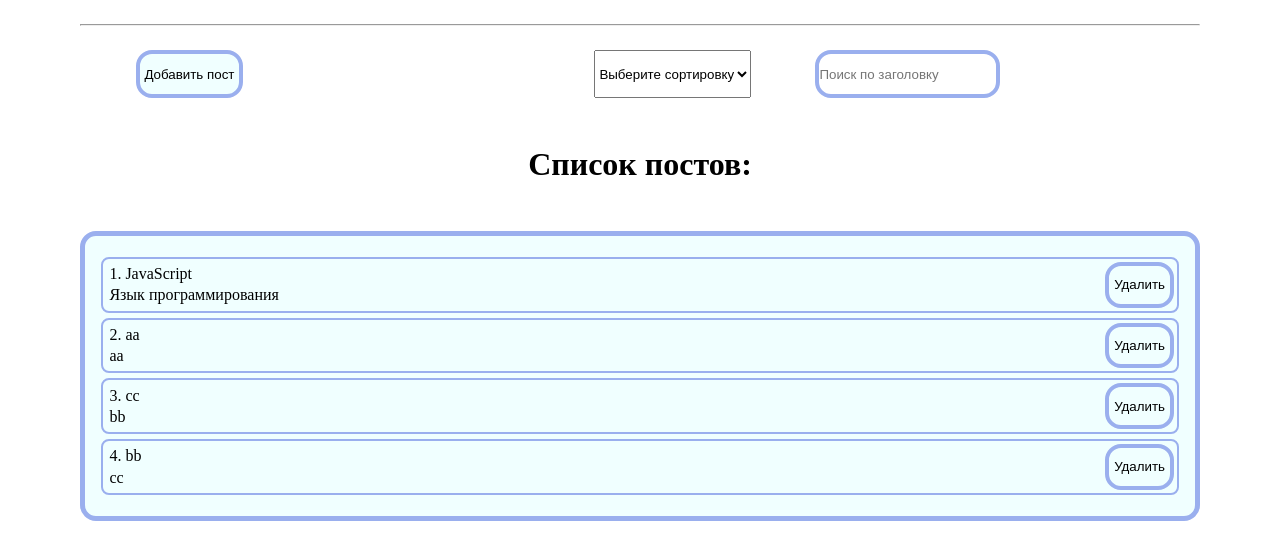
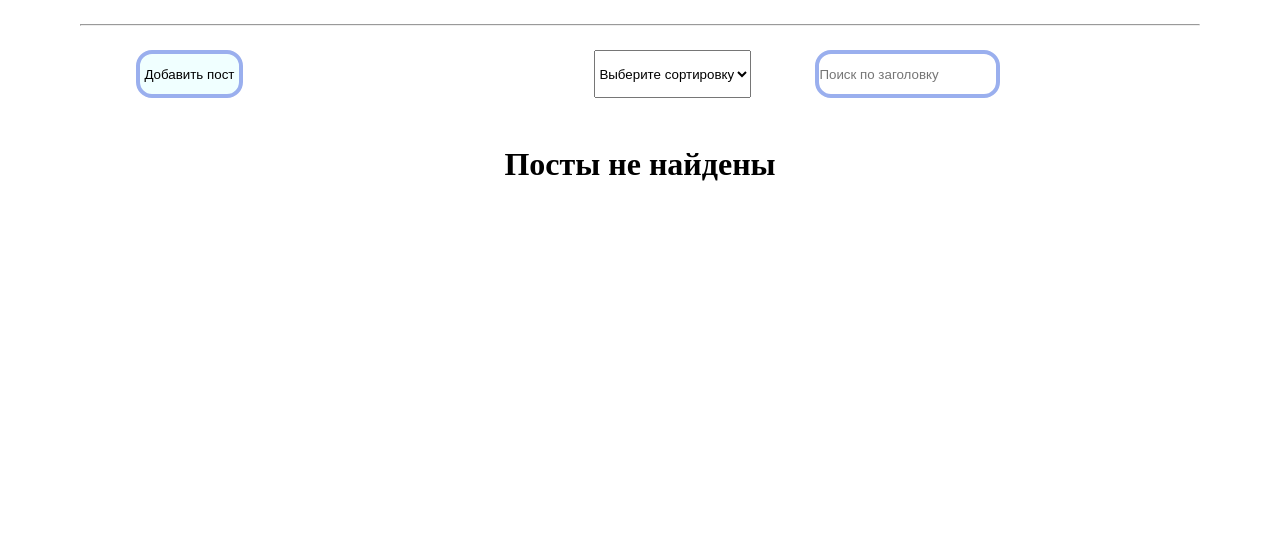
Before and after one commit to Redditask/Posts-Feed, a React (Create React App) app: page / in a window 1280 px wide. Shown: the top 560 px of the page. Built offline with nearby package versions, Linux system fonts and the light colour scheme.

Commit message:
created custom hooks

```diff
--- a/package.json
+++ b/package.json
@@ -6,6 +6,7 @@
     "@testing-library/jest-dom": "^5.16.5",
     "@testing-library/react": "^13.4.0",
     "@testing-library/user-event": "^13.5.0",
+    "axios": "^1.1.2",
     "node-sass": "^7.0.3",
     "react": "^18.2.0",
     "react-dom": "^18.2.0",
--- a/src/App.js
+++ b/src/App.js
@@ -1,32 +1,19 @@
 import styles from "./styles/App.module.scss";
 
-import {useMemo, useState} from "react";
+import {useState} from "react";
 
 import PostList from "./components/PostList";
 import PostForm from "./components/UI/PostForm";
 import PostFilter from "./components/PostFilter";
 import Modal from "./components/UI/Modal";
 import Button from "./components/UI/Button";
+import {usePosts} from "./hooks/usePost";
 
 function App() {
-    const [posts, setPosts] = useState([
-        {id: 1, title: "JavaScript", content:"Язык программирования"},
-        {id: 2, title: "aa", content:"aa "},
-        {id: 3, title: "cc", content:"bb"},
-        {id: 4, title: "bb", content:"cc"}
-    ]);
+    const [posts, setPosts] = useState([]);
     const [filter, setFilter] = useState({sort:"", search:""});
     const [modalStatus, setModalStatus] = useState(false);
-
-    const sortedPosts = useMemo(()=>{
-        if(filter.sort) return [...posts].sort((a,b)=> a[filter.sort].localeCompare(b[filter.sort]));
-
-        return posts;
-    }, [filter.sort, posts])
-
-    const sortedSearchedPosts = useMemo(()=>{
-        return sortedPosts.filter(post => post.title.toLowerCase().includes(filter.search.toLowerCase()));
-    }, [filter.search, sortedPosts])
+    const sortedSearchedPosts = usePosts(posts, filter.sort, filter.search);
 
     function createPost(newPost) {
         setPosts([...posts, newPost]);
--- /dev/null
+++ b/src/hooks/usePost.js
@@ -0,0 +1,22 @@
+import {useMemo} from "react";
+
+export const useSortedPosts = (posts, sort) => {
+
+    const sortedPosts = useMemo(()=>{
+        if(sort) return [...posts].sort((a,b)=> a[sort].localeCompare(b[sort]));
+
+        return posts;
+    }, [sort, posts]);
+
+    return sortedPosts;
+}
+
+export const usePosts = (posts, sort, search) => {
+    const sortedPosts = useSortedPosts(posts, sort);
+
+    const sortedSearchedPosts = useMemo(()=>{
+        return sortedPosts.filter(post => post.title.toLowerCase().includes(search.toLowerCase()));
+    }, [search, sortedPosts]);
+
+    return sortedSearchedPosts;
+}
```
Also changed, not shown: 1 other file (tests, documents, lock files or other folders).
